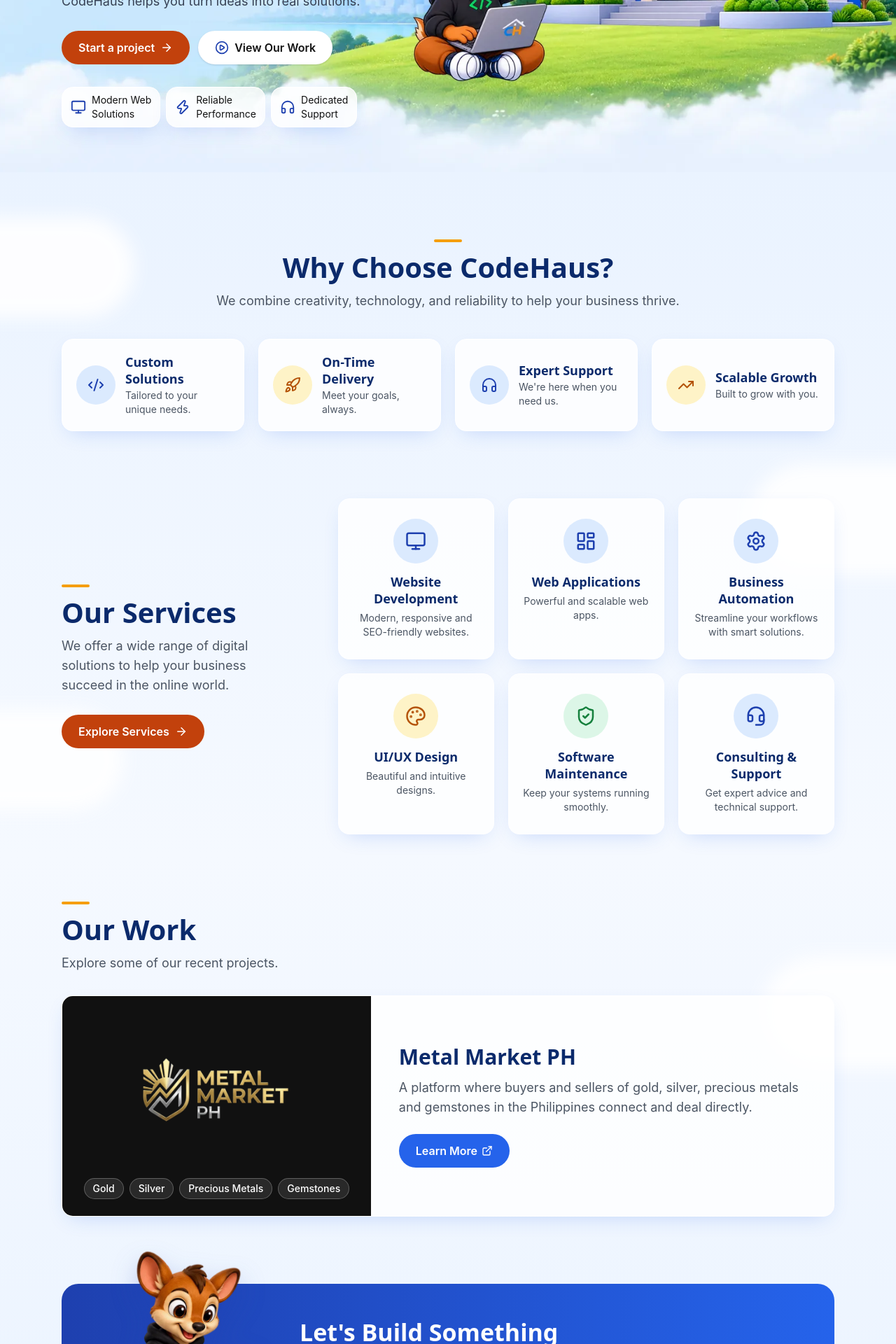
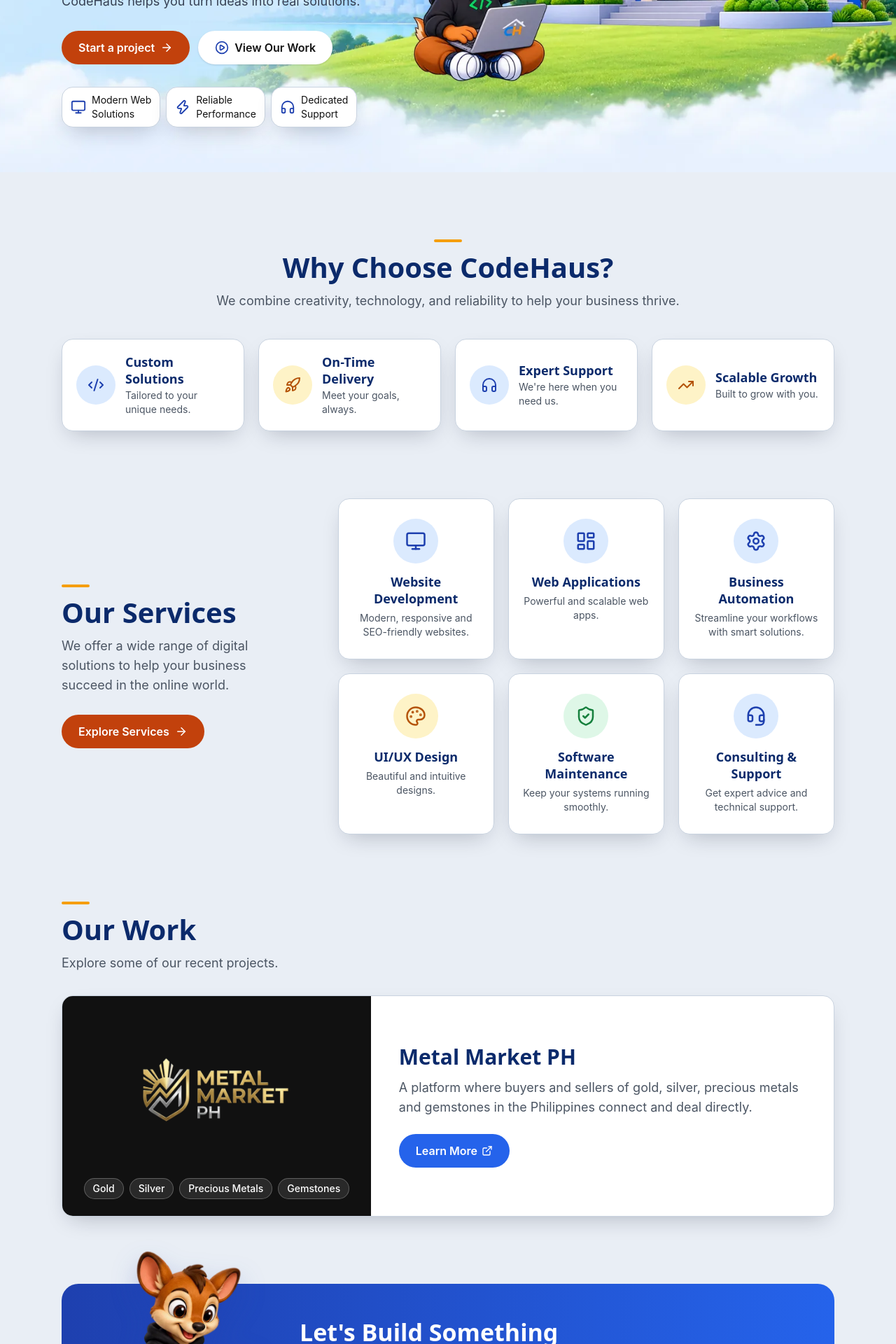
Before and after one commit to dnobleza/nobleza-1, a React (Vite) app in the folder frontend/: page / in a window 1280 px wide. Shown: the part 380-2300 px from the top of the page at 70% size. Built offline with nearby package versions, Linux system fonts and the light colour scheme.

Commit message:
feat:Update the landing page background color

```diff
--- a/frontend/src/components/landing/HeroSection.jsx
+++ b/frontend/src/components/landing/HeroSection.jsx
@@ -23,7 +23,7 @@ function FeatureList({ className }) {
       {MINI_FEATURES.map(({ Icon, lines }) => (
         <li
           key={lines[0]}
-          className="flex items-center gap-2 rounded-2xl border border-white bg-white/82 px-3 py-2 shadow-[0_10px_30px_-12px_rgb(37_99_235/0.25)]"
+          className="flex items-center gap-2 rounded-2xl border border-line-cool bg-surface px-3 py-2 shadow-[0_12px_32px_-12px_rgb(15_23_42/0.28)]"
         >
           <Icon aria-hidden="true" className="size-5.5 shrink-0 text-primary-deep" />
           <span>
--- a/frontend/src/components/landing/PortfolioSection.jsx
+++ b/frontend/src/components/landing/PortfolioSection.jsx
@@ -2,6 +2,7 @@ import { ExternalLink } from 'lucide-react';
 import landingAssets from '../../assets/landingAssets';
 import SectionHeading from './SectionHeading';
 import Reveal from './Reveal';
+import { cardClasses } from './cardStyles';
 import { focusRing } from './focusRing';
 
 // Only real projects. To add one: add an entry here, and put its images in landingAssets.js
@@ -32,7 +33,7 @@ function ProjectCard({ project, wide }) {
 
   return (
     <li
-      className={`${cardLayout} overflow-hidden rounded-2xl border border-white bg-white/82 shadow-[0_10px_30px_-12px_rgb(37_99_235/0.25)] duration-150 motion-safe:transition-transform motion-safe:hover:-translate-y-1`}
+      className={`${cardLayout} overflow-hidden ${cardClasses}`}
     >
       {/* Image side. A dark ink panel: a real screenshot if one is set, otherwise the logo
           with the tags under it, otherwise just the project name. */}
--- a/frontend/src/components/landing/cardStyles.js
+++ b/frontend/src/components/landing/cardStyles.js
@@ -1,6 +1,7 @@
 // One shared look for every landing card, so changing it here changes all of them.
-// bg-white/82      = white at 82% opacity (the sky shows through very slightly)
-// shadow-[...]     = a custom soft blue shadow (square brackets let us write any CSS value)
+// bg-surface       = solid white, so the card stands out against the cool-gray page
+// border-line-cool = a 1px blue-gray edge (white on white would be invisible)
+// shadow-[...]     = a custom soft shadow (square brackets let us write any CSS value)
 // motion-safe:     = the lift on hover only happens if the visitor has NOT asked for less motion
 export const cardClasses =
-  'rounded-2xl border border-white bg-white/82 shadow-[0_10px_30px_-12px_rgb(37_99_235/0.25)] duration-150 motion-safe:transition-transform motion-safe:hover:-translate-y-1';
+  'rounded-2xl border border-line-cool bg-surface shadow-[0_12px_32px_-12px_rgb(15_23_42/0.28)] duration-150 motion-safe:transition-transform motion-safe:hover:-translate-y-1';
--- a/frontend/src/index.css
+++ b/frontend/src/index.css
@@ -22,8 +22,11 @@
 
   /* Landing page only (see DESIGN.md section 9) */
   --color-navy-deep: #0b2a6b;
+  /* Hero only: sits behind the pale top of the mobile hero image */
   --color-sky: #eaf3ff;
-  --color-sky-light: #f5f9ff;
+  /* Section background below the hero, and the card/chip border that stands out on it */
+  --color-surface-cool: #e9eef5;
+  --color-line-cool: #c9d3e0;
   /* Secondary text on tinted/blue backgrounds (AA-safe; muted is borderline there) */
   --color-muted-strong: #4b5563;
 
--- a/frontend/src/pages/LandingPage.jsx
+++ b/frontend/src/pages/LandingPage.jsx
@@ -16,17 +16,9 @@ function LandingPage() {
       <main>
         <HeroSection />
 
-        {/* Light-blue page area under the hero (sections 2 to 6). overflow-x-clip cuts off
-            anything that sticks out sideways, so the clouds can never cause a horizontal scrollbar. */}
-        <div className="relative overflow-x-clip bg-linear-to-b from-sky via-sky-light to-sky">
-          {/* Soft white clouds on the left and right edges. Decoration only, so aria-hidden. */}
-          <div aria-hidden="true" className="pointer-events-none absolute inset-0">
-            <div className="absolute -left-24 top-16 h-36 w-72 rounded-full bg-white opacity-90 blur-md" />
-            <div className="absolute -right-28 top-[26rem] h-40 w-80 rounded-full bg-white opacity-90 blur-md" />
-            <div className="absolute -left-20 top-[48rem] h-36 w-64 rounded-full bg-white opacity-90 blur-md" />
-            <div className="absolute -right-24 top-[70rem] h-40 w-72 rounded-full bg-white opacity-90 blur-md" />
-          </div>
-
+        {/* Cool-gray page area under the hero (sections 2 to 6): one solid color, so the
+            white cards stand out against it. */}
+        <div className="relative bg-surface-cool">
           <WhyChooseSection />
           <ServicesSection />
           <PortfolioSection />
```
Also changed, not shown: 1 other file (tests, documents, lock files or other folders).
